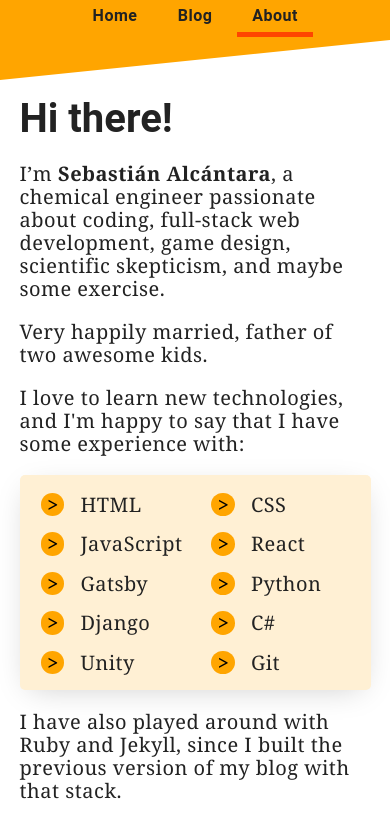
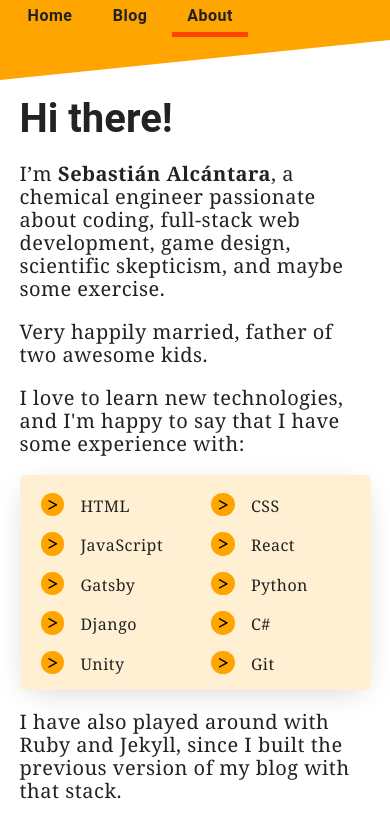
Before and after one commit to sebastian-alcantara/Web-Sebastian-Alcantara, a Gatsby site in the folder gatsby/: page /about in a window 390 px wide. Shown: the top 819 px of the page. Built offline with nearby package versions, Linux system fonts and the light colour scheme; Gatsby itself is replaced by a stand-in of ours.

Commit message:
Improved nav on mobile

```diff
--- a/gatsby/src/components/Nav.js
+++ b/gatsby/src/components/Nav.js
@@ -86,18 +86,6 @@ const NavStyles = styled.nav`
     border-bottom: 5px solid var(--nav-link-underline);
   }
 
-  @media (max-width: 800px) {
-    .menu-ul {
-      width: 100%;
-      grid-gap: 0;
-    }
-
-    a, button {
-      width: 9.5rem;
-      font-size: 2rem;
-    }
-  }
-
   .toggler-container {
     position: absolute;
     right: 20px;
@@ -176,6 +164,23 @@ const NavStyles = styled.nav`
 
   }
 
+  @media (max-width: 800px) {
+    .menu-ul {
+      width: 100%;
+      grid-gap: 0;
+      position: absolute;
+      left: 10px;
+    }
+
+    a, button {
+      width: 9.5rem;
+      font-size: 2rem;
+    }
+
+    .toggler-container {
+      top: 10px;
+    }
+  }
 `;
 
 export default function Nav() {
--- a/gatsby/src/pages/about.js
+++ b/gatsby/src/pages/about.js
@@ -39,7 +39,7 @@ export default function About() {
 
       li {
         font-family: Merriweather, Georgia, serif, Roboto, -apple-system, BlinkMacSystemFont, 'Segoe UI', Oxygen, Ubuntu, Cantarell, 'Open Sans', 'Helvetica Neue', sans-serif;
-        font-size: 2.5rem;
+        font-size: 2rem;
         padding-left: 2rem;
         list-style: none;
         padding-top: 2rem;
```
